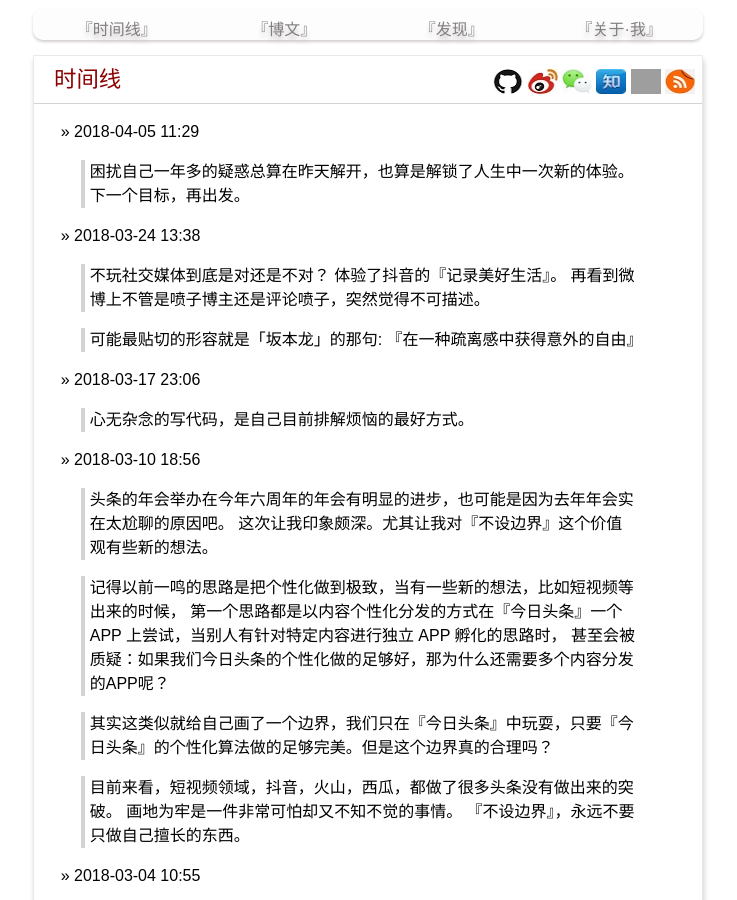
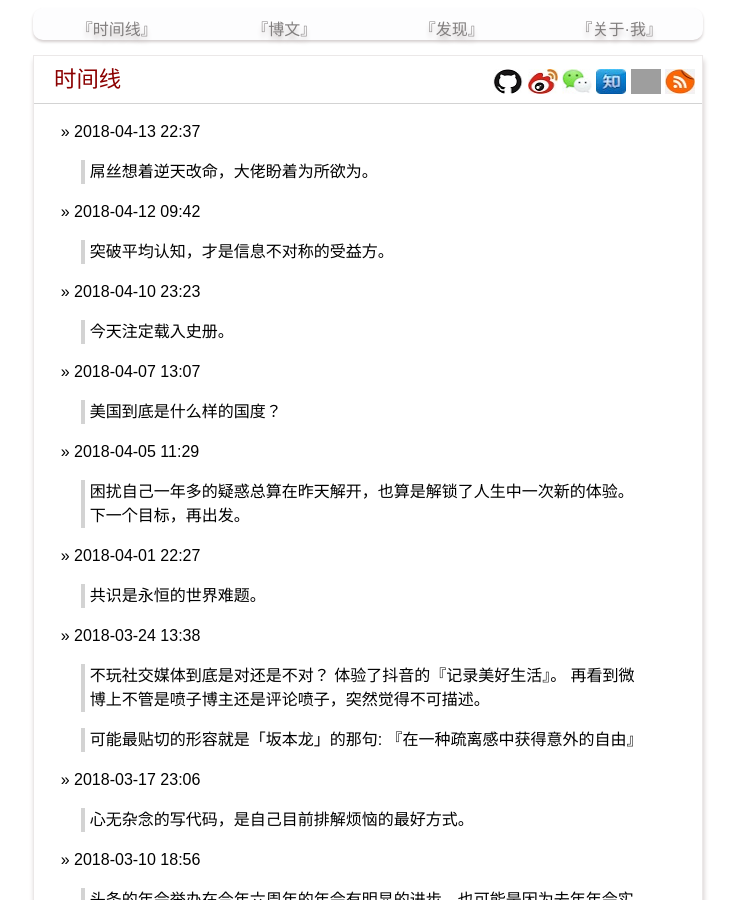
Before and after one commit to yanyiwu/blog, a Jekyll site: the page built from index.md, in a window 1280 px wide and 900 px high. Shown: the whole window, without its empty margins (272-1009 px from the left). Built offline with Jekyll 4.4.1, drawn with Linux system fonts in a browser that asks for light colours; Markdown is read by kramdown in place of the engine named in the settings; comment, search, counter and statistics services are not loaded; grey boxes are pictures that could not be loaded.

Commit message:
[moment] update

```diff
--- a/index.md
+++ b/index.md
@@ -3,10 +3,30 @@ layout: post_without_date
 title: 时间线
 ---
 
+&raquo; 2018-04-13 22:37
+
+> 屌丝想着逆天改命，大佬盼着为所欲为。
+
+&raquo; 2018-04-12 09:42
+
+> 突破平均认知，才是信息不对称的受益方。
+
+&raquo; 2018-04-10 23:23
+
+> 今天注定载入史册。
+
+&raquo; 2018-04-07 13:07
+
+> 美国到底是什么样的国度？
+
 &raquo; 2018-04-05 11:29
 
 > 困扰自己一年多的疑惑总算在昨天解开，也算是解锁了人生中一次新的体验。
 > 下一个目标，再出发。
+
+&raquo; 2018-04-01 22:27
+
+> 共识是永恒的世界难题。
 
 &raquo; 2018-03-24 13:38
 
```
